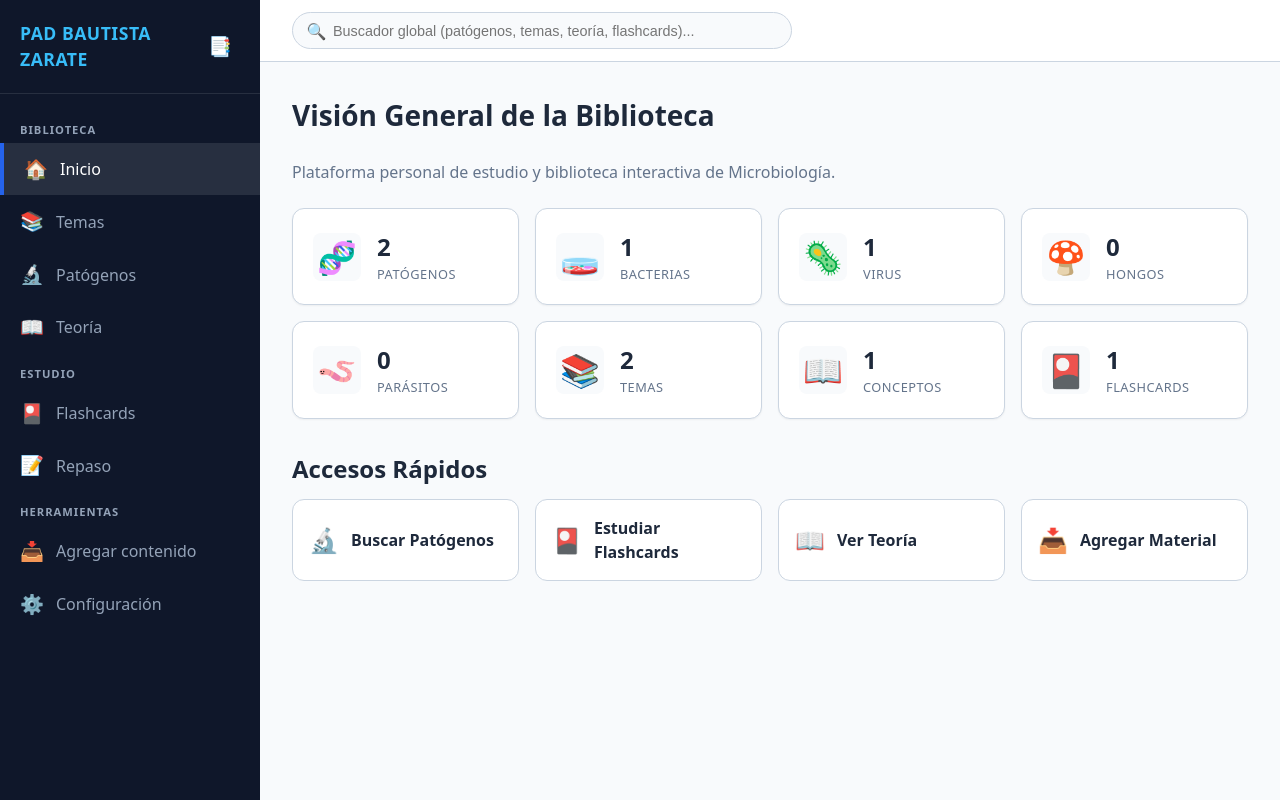
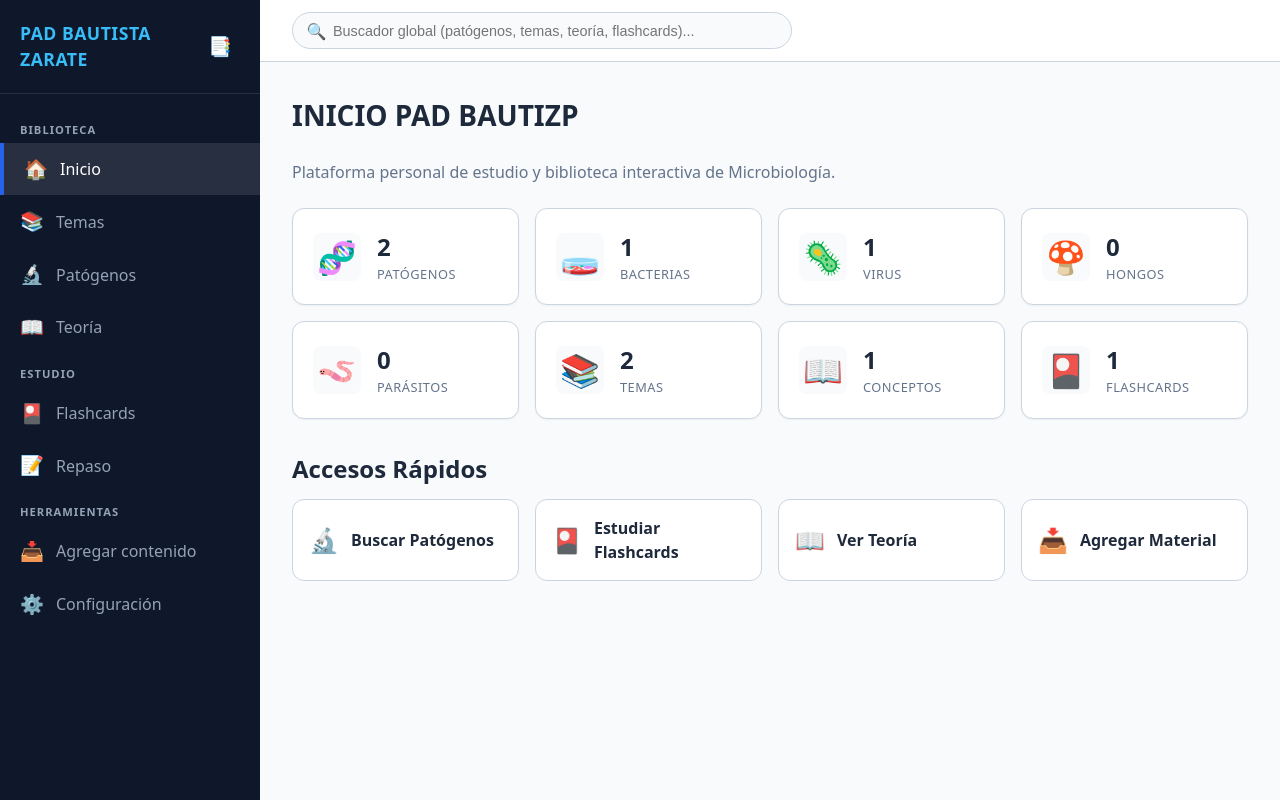
Before and after one commit to Bautizp13/PAD, a plain HTML site: page index.html in a window 1280 px wide. Drawn offline with Linux system fonts and the light colour scheme.

Commit message:
Update sidebar title and main section heading

```diff
--- a/index.html
+++ b/index.html
@@ -611,7 +611,7 @@
   <!-- BARRA LATERAL -->
   <aside id="sidebar" aria-label="Navegación principal">
     <div class="sidebar-header">
-      <span class="brand-title">PAD BAUTISTA ZARATE</span>
+      <span class="brand-title"> PAD BAUTISTA ZARATE </span>
       <button class="toggle-sidebar-btn" id="toggleSidebar" aria-label="Contraer o expandir barra lateral">📑</button>
     </div>
     <nav class="sidebar-nav">
@@ -677,7 +677,7 @@
 
       <!-- VISTA: INICIO -->
       <section id="sec-inicio" class="section-view active">
-        <h1 class="page-title">Visión General de la Biblioteca</h1>
+        <h1 class="page-title">INICIO PAD BAUTIZP</h1>
         <p style="margin-bottom:1.5rem; color:var(--text-secondary);">Plataforma personal de estudio y biblioteca interactiva de Microbiología.</p>
 
         <div class="grid-stats">
```
